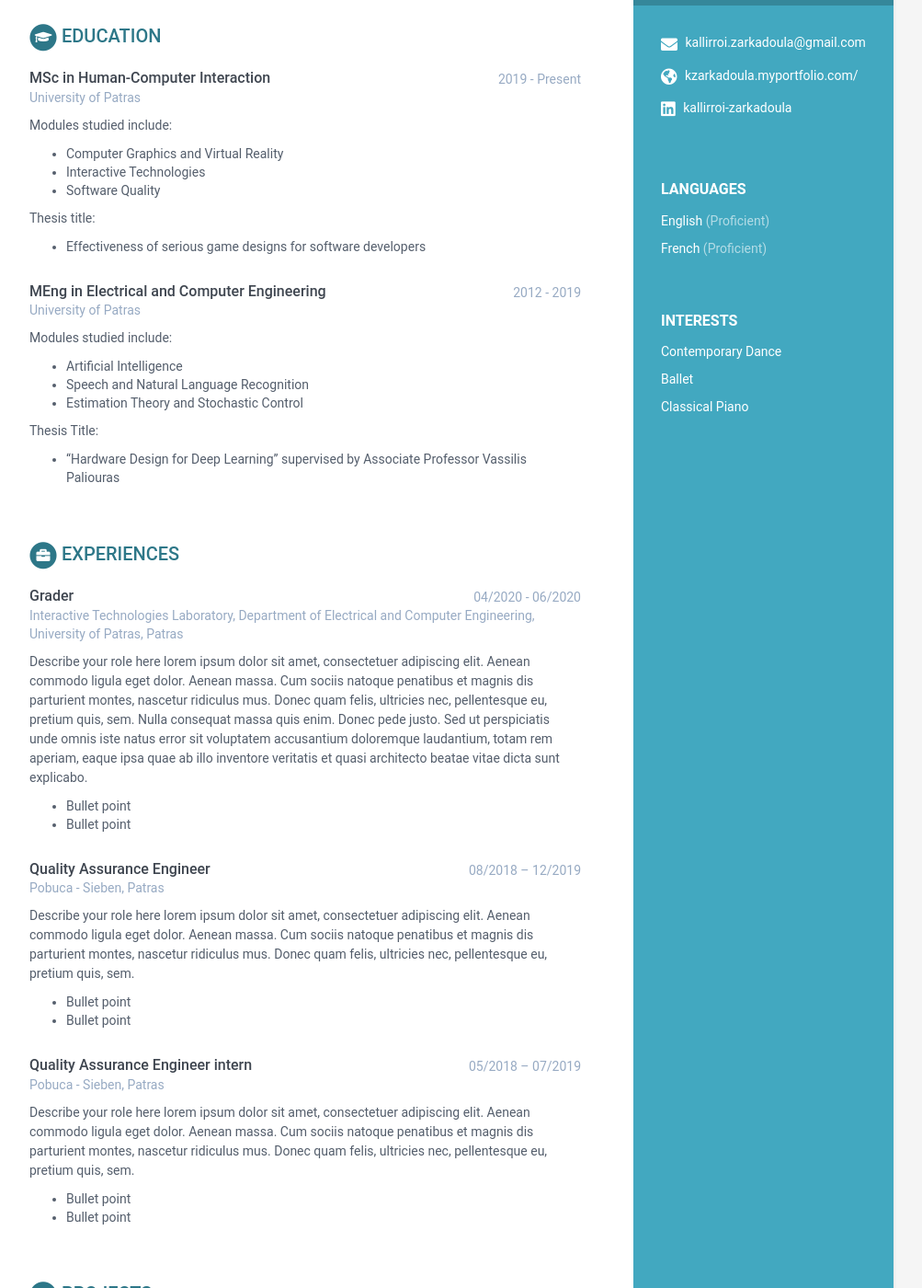
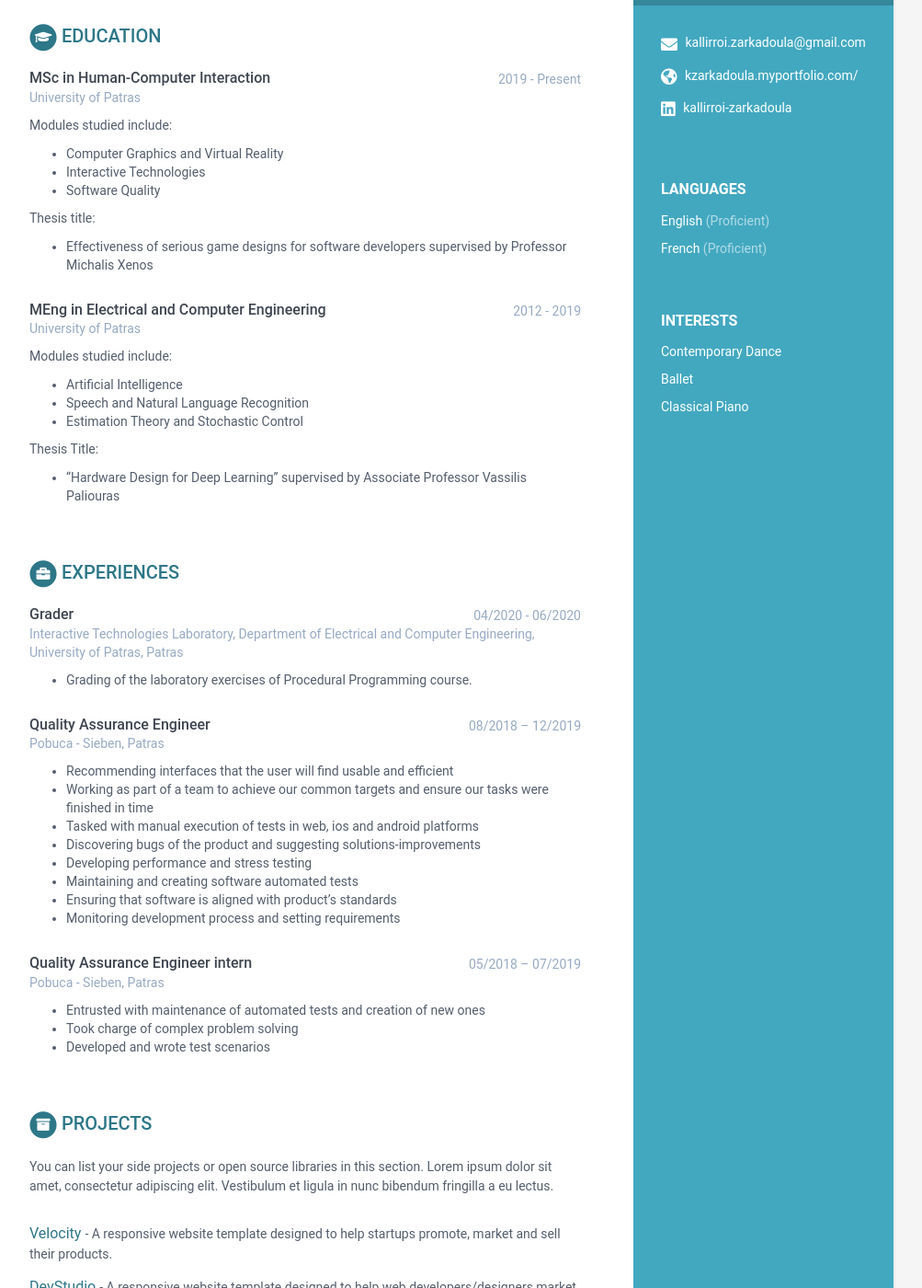
Before and after one commit to irozarkadoula/my_cv, a Jekyll site: the page built from index.html, in a window 1280 px wide and 1400 px high, scrolled down 279 px. Shown: the whole window at 92% size, without its empty margins (168-1171 px from the left). Built offline with Jekyll 4.4.1, drawn with Linux system fonts in a browser that asks for light colours.

Commit message:
Update data.yml

```diff
--- a/_data/data.yml
+++ b/_data/data.yml
@@ -62,7 +62,7 @@ education:
           - Software Quality
 
         Thesis title:
-          - Effectiveness of serious game designs for software developers
+          - Effectiveness of serious game designs for software developers supervised by Professor Michalis Xenos
 
     - degree: MEng in Electrical and Computer Engineering
       university: University of Patras
@@ -77,52 +77,36 @@ education:
         Thesis Title:
           - “Hardware Design for Deep Learning” supervised by Associate Professor Vassilis Paliouras
 
-
-
-
 experiences:
     - role: Grader
       time: 04/2020 - 06/2020
       company: Interactive Technologies Laboratory, Department of Electrical and Computer Engineering, University of Patras, Patras
       details: |
-        Describe your role here lorem ipsum dolor sit amet, consectetuer
-        adipiscing elit. Aenean commodo ligula eget dolor. Aenean massa.
-        Cum sociis natoque penatibus et magnis dis parturient montes,
-        nascetur ridiculus mus. Donec quam felis, ultricies nec,
-        pellentesque eu, pretium quis, sem. Nulla consequat massa quis
-        enim. Donec pede justo. Sed ut perspiciatis unde omnis iste natus
-        error sit voluptatem accusantium doloremque laudantium, totam rem
-        aperiam, eaque ipsa quae ab illo inventore veritatis et quasi
-        architecto beatae vitae dicta sunt explicabo.
 
-          - Bullet point
-          - Bullet point
+          - Grading of the laboratory exercises of Procedural Programming course.
 
     - role: Quality Assurance Engineer
       time: 08/2018 – 12/2019
       company: Pobuca - Sieben, Patras
       details: |
-        Describe your role here lorem ipsum dolor sit amet, consectetuer
-        adipiscing elit. Aenean commodo ligula eget dolor. Aenean massa.
-        Cum sociis natoque penatibus et magnis dis parturient montes,
-        nascetur ridiculus mus. Donec quam felis, ultricies nec,
-        pellentesque eu, pretium quis, sem.
 
-          - Bullet point
-          - Bullet point
+          - Recommending interfaces that the user will find usable and efficient
+          - Working as part of a team to achieve our common targets and ensure our tasks were finished in time
+          - Tasked with manual execution of tests in web, ios and android platforms
+          - Discovering bugs of the product and suggesting solutions-improvements
+          - Developing performance and stress testing
+          - Maintaining and creating software automated tests
+          - Ensuring that software is aligned with product's standards
+          - Monitoring development process and setting requirements
 
     - role: Quality Assurance Engineer intern
       time: 05/2018 – 07/2019
       company: Pobuca - Sieben, Patras
       details: |
-        Describe your role here lorem ipsum dolor sit amet, consectetuer
-        adipiscing elit. Aenean commodo ligula eget dolor. Aenean massa.
-        Cum sociis natoque penatibus et magnis dis parturient montes,
-        nascetur ridiculus mus. Donec quam felis, ultricies nec,
-        pellentesque eu, pretium quis, sem.
 
-          - Bullet point
-          - Bullet point
+          - Entrusted with maintenance of automated tests and creation of new ones
+          - Took charge of complex problem solving
+          - Developed and wrote test scenarios
 
 projects:
     title: Projects
```
